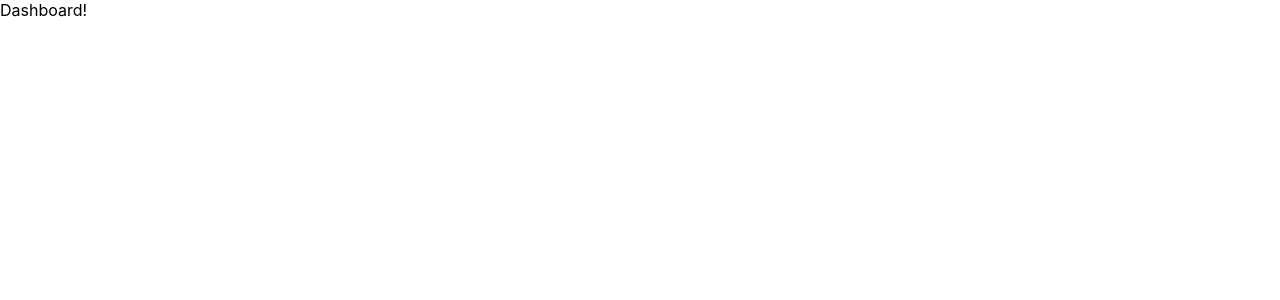
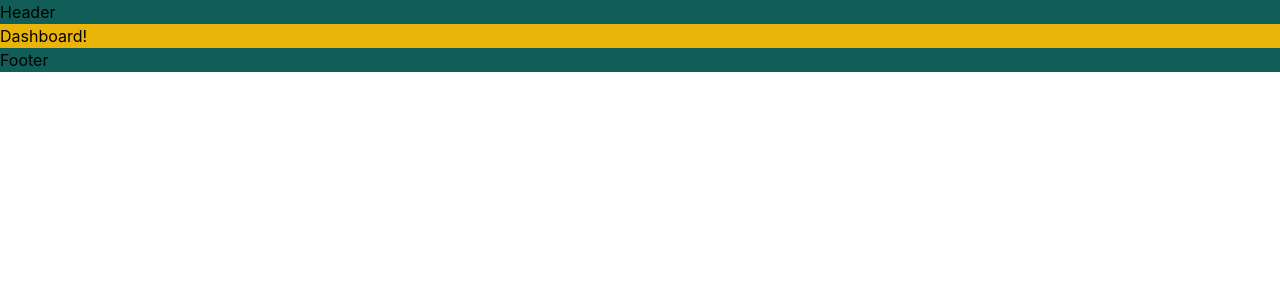
Before and after one commit to dsslucas/project-dashboard-strava, a React (Create React App) app: page /dashboard in a window 1280 px wide. Shown: the top 300 px of the page. Built offline with nearby package versions, Linux system fonts and the light colour scheme.

Commit message:
feat: Tailwind config and Header/Footer

```diff
--- a/src/App.tsx
+++ b/src/App.tsx
@@ -1,15 +1,18 @@
 import React from 'react';
-import logo from './logo.svg';
 import './App.css';
 import { BrowserRouter } from 'react-router-dom';
 import Router from './Router';
+import Header from './components/header/Header';
+import Footer from './components/footer/Footer';
 
 function App() {
   return (
-    <main>
+    <main className="bg-yellow-500">
+      <Header />
       <BrowserRouter>
         <Router />
       </BrowserRouter>
+      <Footer />
     </main>
   );
 }
--- /dev/null
+++ b/src/components/footer/Footer.tsx
@@ -0,0 +1,11 @@
+import React from "react"
+
+const Footer = () => {
+    return (
+        <header className="bg-teal-800">
+            Footer
+        </header>
+    );
+}
+
+export default Footer;
--- /dev/null
+++ b/src/components/header/Header.tsx
@@ -0,0 +1,11 @@
+import React from "react"
+
+const Header = () => {
+    return (
+        <header className="bg-teal-800">
+            Header
+        </header>
+    );
+}
+
+export default Header;
--- a/src/index.css
+++ b/src/index.css
@@ -1,3 +1,7 @@
+@tailwind base;
+@tailwind components;
+@tailwind utilities;
+
 body {
   margin: 0;
   font-family: -apple-system, BlinkMacSystemFont, 'Segoe UI', 'Roboto', 'Oxygen',
--- a/tailwind.config.js
+++ b/tailwind.config.js
@@ -1,8 +1,18 @@
 /** @type {import('tailwindcss').Config} */
 module.exports = {
-  content: [],
+  content: [
+    './src/**/*.{js,jsx,ts,tsx}',
+  ],
   theme: {
     extend: {},
+    screens:{
+      xs: '320px',
+      sm: '640px',
+      md: '768px',
+      lg: '1024px',
+      xl: '1280px',
+      // '2xl': '1536px'
+    },
   },
   plugins: [],
 }
```
